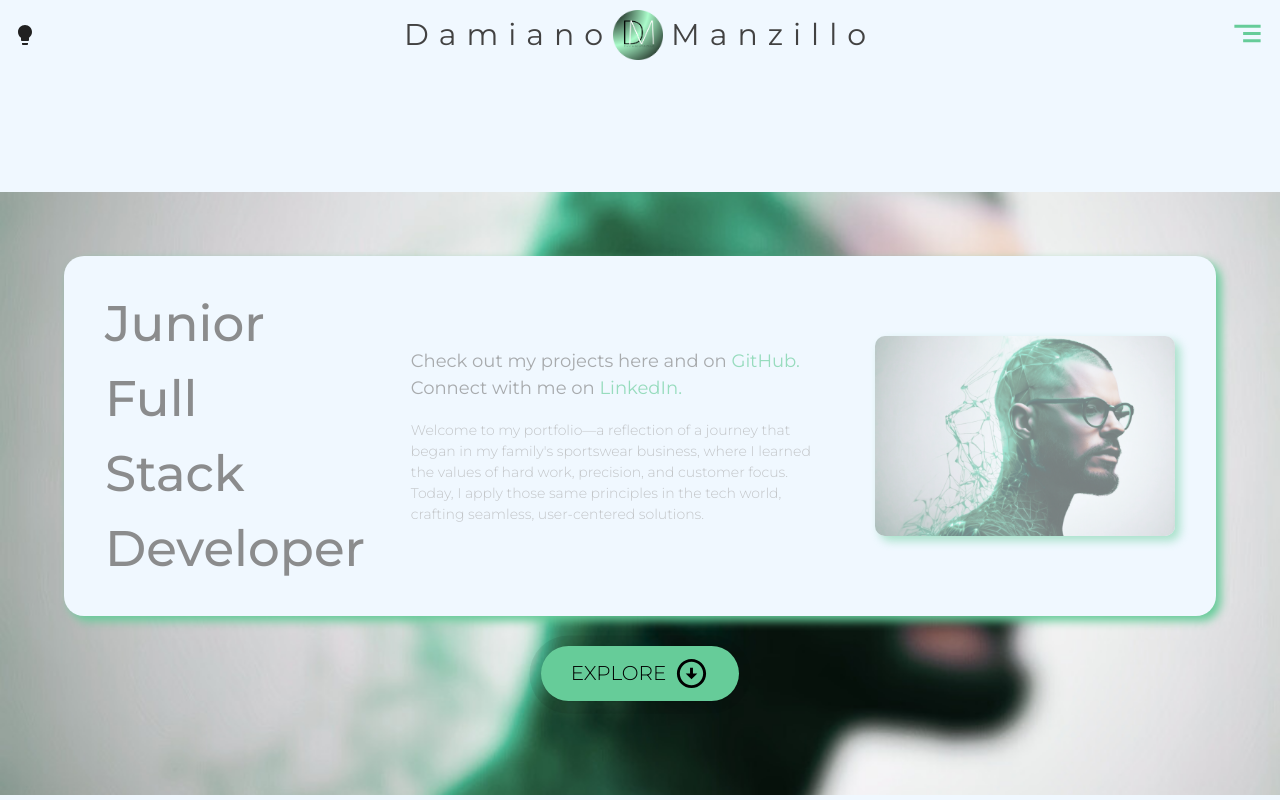
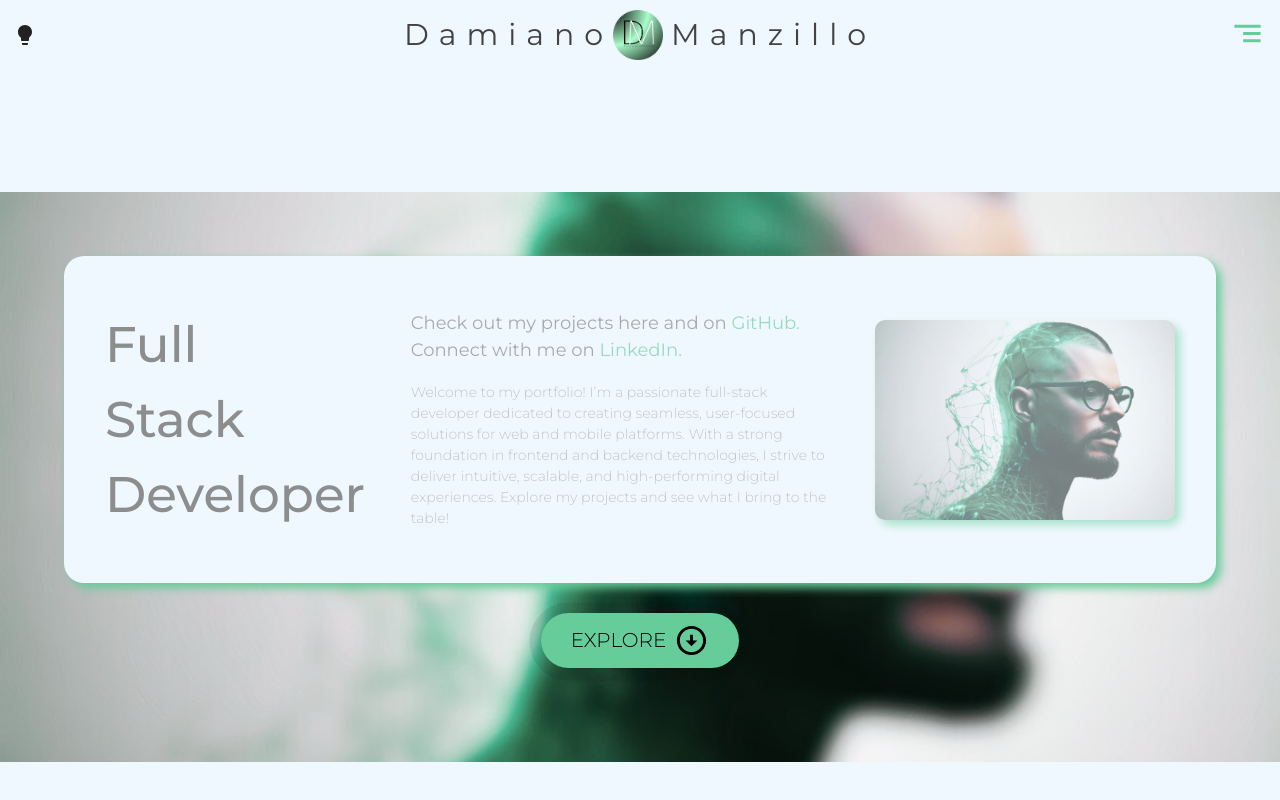
Before and after one commit to DamianMan/portfolio, a React (Vite) app: page / in a window 1280 px wide. Shown: the top 800 px of the page. Built offline with nearby package versions, Linux system fonts and the light colour scheme.

Commit message:
Updated home with new intro

```diff
--- a/src/components/HomePageBox.jsx
+++ b/src/components/HomePageBox.jsx
@@ -58,7 +58,7 @@ function HomePageBox({ isLightMode }) {
     <Main>
       <Fade in={true} timeout={4000}>
         <Containers>
-          <FullStackText>Junior Full </FullStackText>
+          <FullStackText>Full </FullStackText>
           <FullStackText>Stack Developer</FullStackText>
         </Containers>
       </Fade>
@@ -96,11 +96,12 @@ function HomePageBox({ isLightMode }) {
           </IntroText>
           <br></br>
           <IntroText align="left" sx={{ fontSize: 14 }}>
-            Welcome to my portfolio—a reflection of a journey that began in my
-            family's sportswear business, where I learned the values of hard
-            work, precision, and customer focus. Today, I apply those same
-            principles in the tech world, crafting seamless, user-centered
-            solutions.
+            Welcome to my portfolio! I’m a passionate full-stack developer
+            dedicated to creating seamless, user-focused solutions for web and
+            mobile platforms. With a strong foundation in frontend and backend
+            technologies, I strive to deliver intuitive, scalable, and
+            high-performing digital experiences. Explore my projects and see
+            what I bring to the table!
           </IntroText>
         </Containers>
       </Fade>
```
